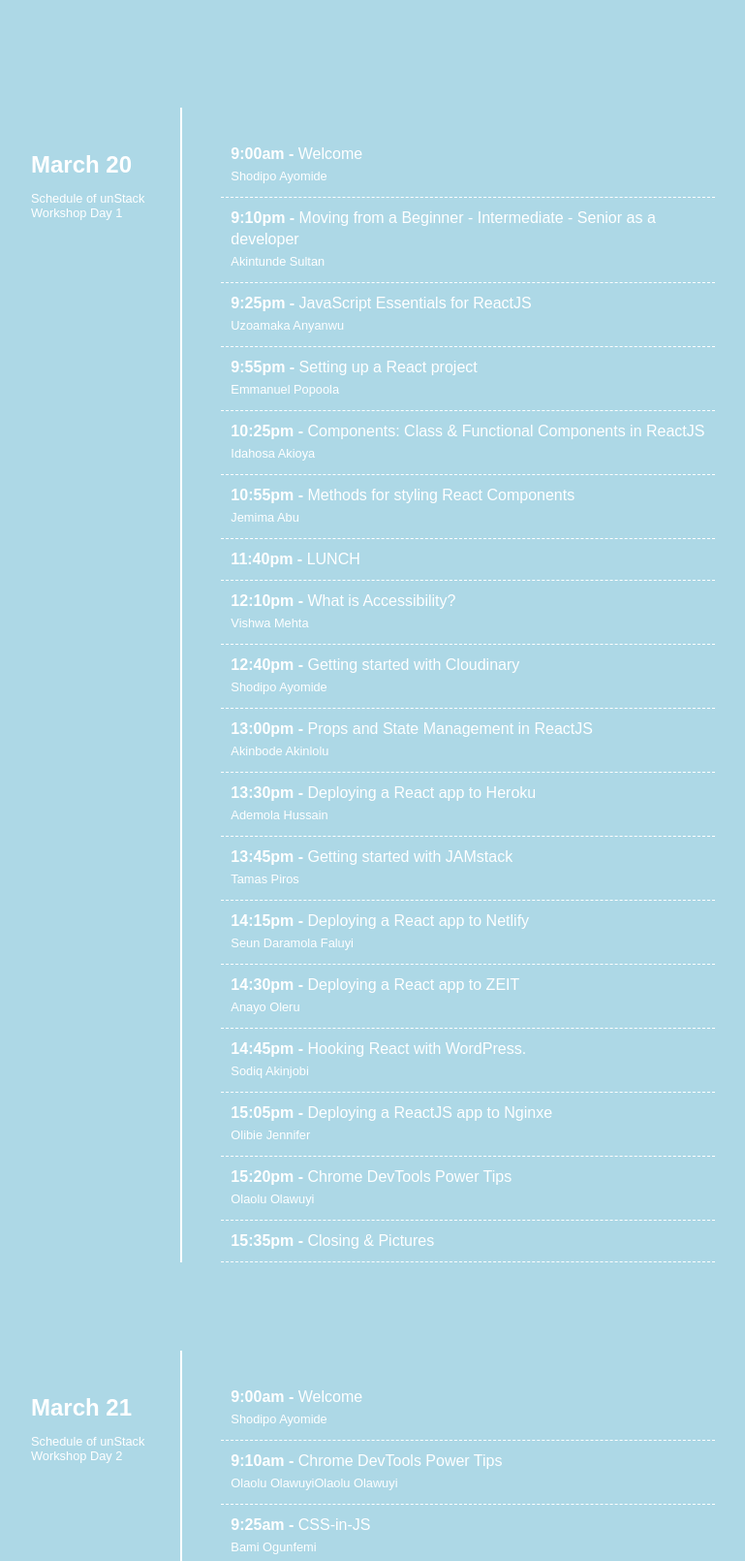
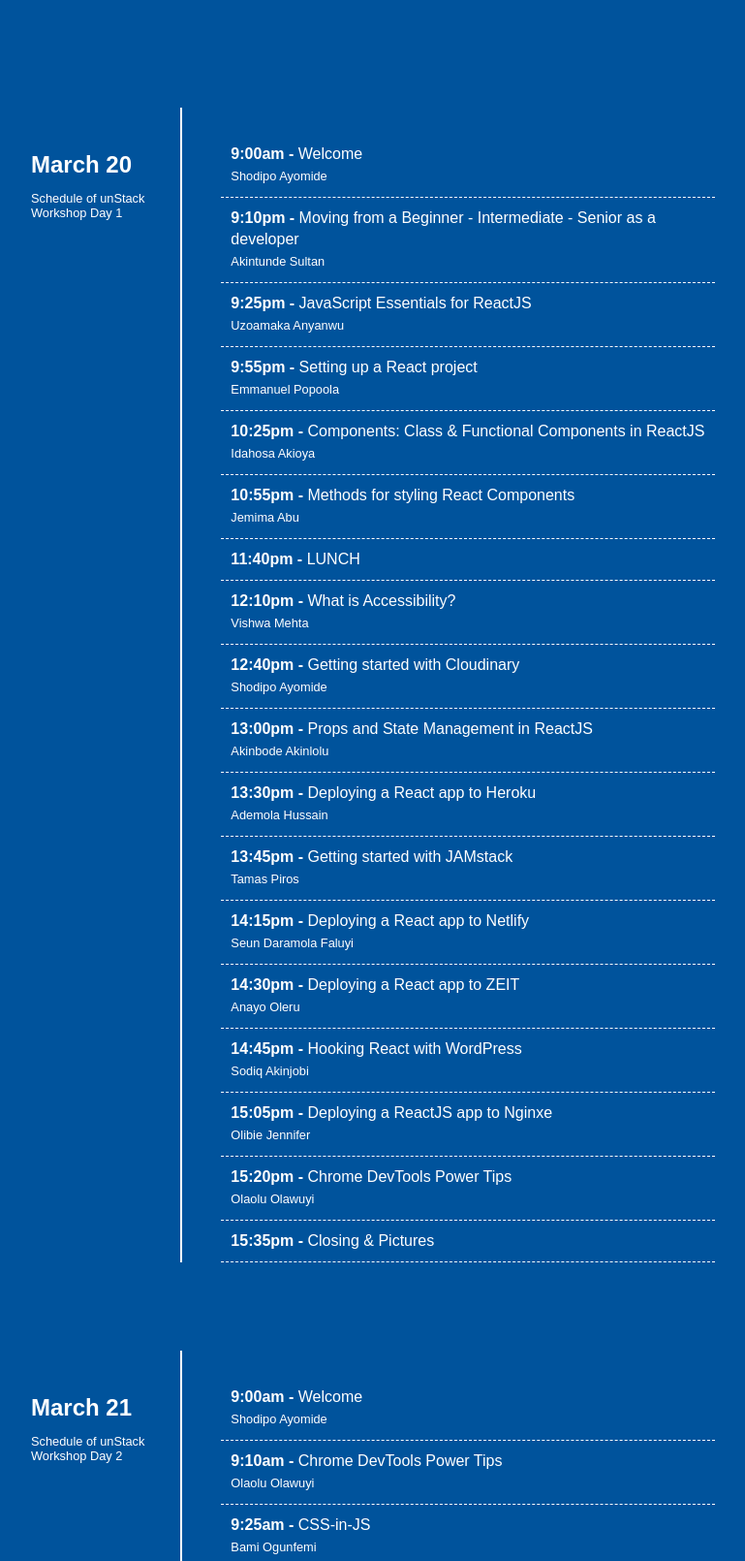
Before and after one commit to Developerayo/conference-schedule, a website: page index.html in a window 1280 px wide. Shown: the top 1610 px of the page at 97% size, without its empty margins (174-943 px from the left). Drawn offline with Linux system fonts and the light colour scheme; a web font is replaced by a local one.

Commit message:
[fix] bg color change

```diff
--- a/css/style.css
+++ b/css/style.css
@@ -13,7 +13,7 @@
 }
 
 body {
-  background: lightblue;
+  background: #00539C;
 }
 
 
--- a/index.html
+++ b/index.html
@@ -134,7 +134,7 @@
           <li>
             <a href="#">
               <span class="event-time">14:45pm - </span>
-              <span class="event-name">Hooking React with WordPress.</span>
+              <span class="event-name">Hooking React with WordPress</span>
               <br />
               <span class="event-location">Sodiq Akinjobi</span>
             </a>
@@ -189,7 +189,7 @@
               <span class="event-time">9:10am - </span>
               <span class="event-name">Chrome DevTools Power Tips</span>
               <br />
-              <span class="event-location">Olaolu OlawuyiOlaolu Olawuyi</span>
+              <span class="event-location">Olaolu Olawuyi</span>
             </a>
           </li>
 
@@ -325,8 +325,8 @@
         </ul>
 
 
-
-      </li>
+      </li><br/>
+      <br/>
 
     </ul>
   </body>
```
